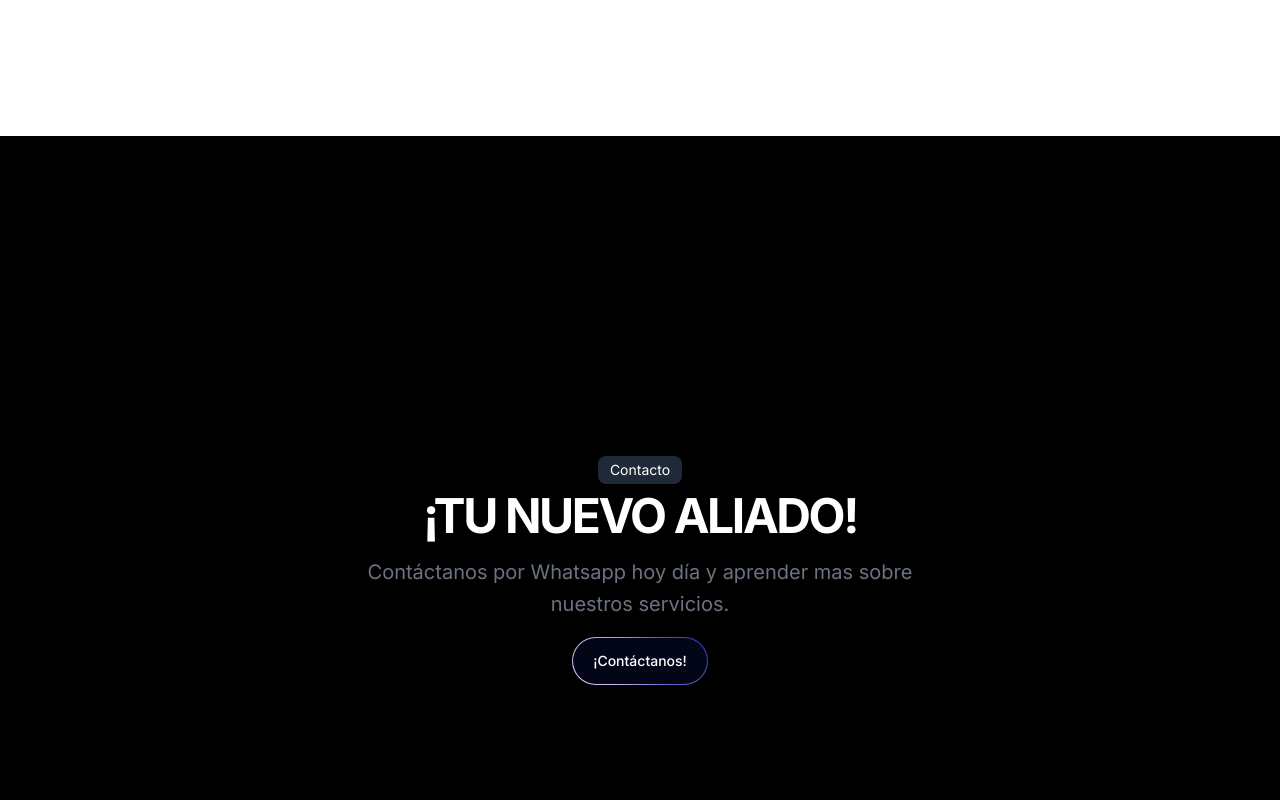
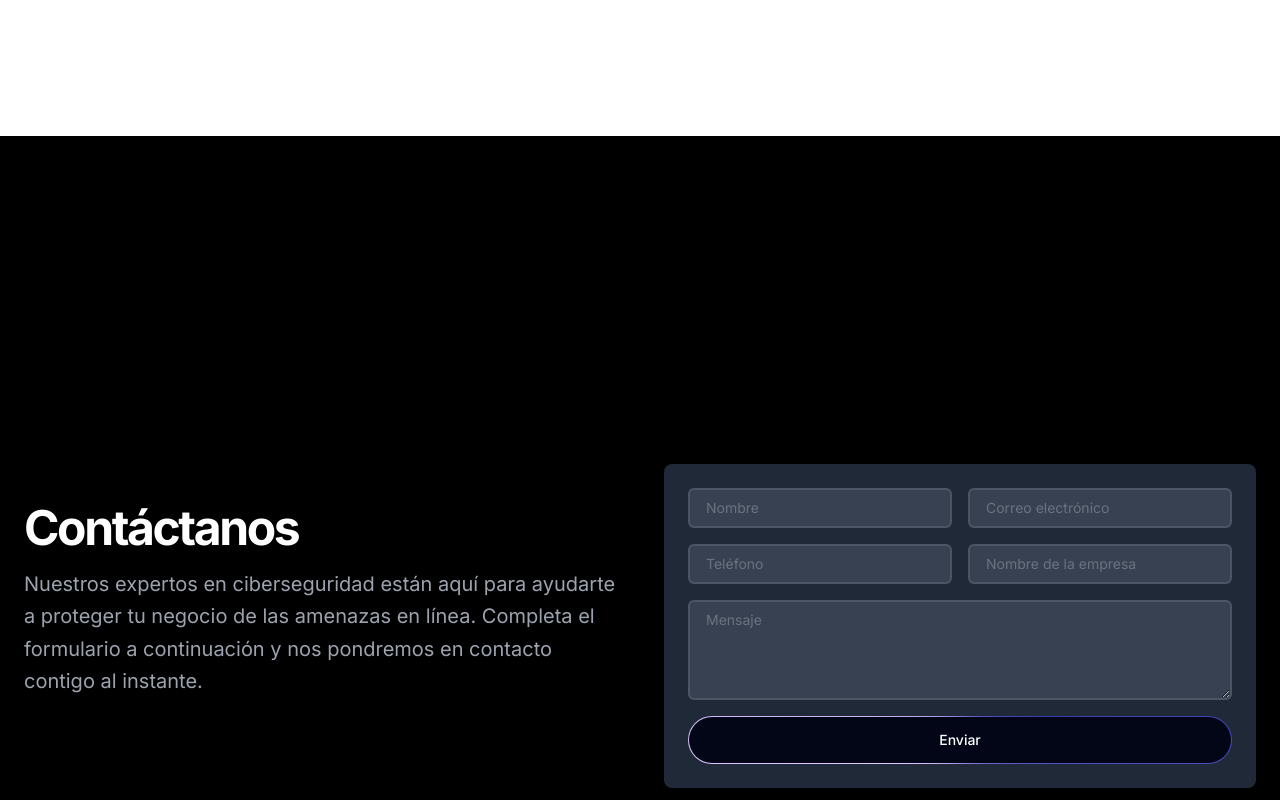
Before and after one commit to ISCDDev/Landing_ISCD, a Next.js app: page / in a window 1280 px wide. Shown: the part 5800-6600 px from the top of the page. Built offline with nearby package versions, Linux system fonts and the light colour scheme.

Commit message:
add a form to contact

```diff
--- a/package.json
+++ b/package.json
@@ -19,6 +19,7 @@
     "next-videos": "^1.4.1",
     "react": "^18",
     "react-dom": "^18",
+    "sonner": "^1.4.41",
     "tailwind-merge": "^2.2.2",
     "tailwindcss-animate": "^1.0.7"
   },
--- /dev/null
+++ b/src/components/component/form-contact.jsx
@@ -0,0 +1,129 @@
+import { useState } from 'react';
+import { Input } from "@/components/ui/input";
+import { Textarea } from "@/components/ui/textarea";
+import { motion } from "framer-motion";
+import { Toaster, toast } from 'sonner'
+export function FormContact() {
+  const [formData, setFormData] = useState({
+    name: '',
+    email: '',
+    phone: '',
+    company: '',
+    message: ''
+  });
+
+  const handleChange = (e) => {
+    const { name, value } = e.target;
+    setFormData(prevState => ({
+      ...prevState,
+      [name]: value
+    }));
+  };
+
+  const handleSubmit = async (e) => {
+    e.preventDefault();
+    try {
+      const response = await fetch('https://formspree.io/f/mleqaaql', {
+        method: 'POST',
+        headers: {
+          'Content-Type': 'application/json'
+        },
+        body: JSON.stringify(formData)
+      });
+      if (response.ok) {
+
+        toast.success('Formulario enviado correctamente')
+      } else {
+
+        toast.error('Hubo un problema al enviar el formulario')
+      }
+    } catch (error) {
+
+      toast.error('Hubo un problema al enviar el formulario')
+    }
+  };
+
+  return (
+    <motion.section
+      initial={{ opacity: 0, y: 200 }}
+      whileInView={{ opacity: 1, y: 0 }}
+      transition={{ duration: 1.8 }}
+      key="1"
+      className="w-full py-12 md:py-24 lg:py-32 mt-36 mb-36 "
+      id="contacto"
+    >
+      <Toaster richColors  />
+      <div className="container px-4 md:px-6 pt-14">
+        <div className="grid gap-8 md:grid-cols-2 lg:gap-12">
+          <div className="space-y-4 py-10">
+            <h2 className="text-3xl font-bold tracking-tighter text-white sm:text-4xl md:text-5xl">Contáctanos</h2>
+            <p className="max-w-[600px] text-gray-400 md:text-xl/relaxed">
+              Nuestros expertos en ciberseguridad están aquí para ayudarte a proteger tu negocio de las amenazas en
+              línea. Completa el formulario a continuación y nos pondremos en contacto contigo al instante.
+            </p>
+          </div>
+          <div className="rounded-lg bg-gray-800 p-6 shadow-lg dark:bg-gray-800 dark:shadow-none">
+            <form onSubmit={handleSubmit} className="space-y-4">
+              <div className="grid grid-cols-1 gap-4 sm:grid-cols-2">
+                <Input
+                  className="rounded-md border-2 border-gray-600 bg-gray-700 px-4 py-2 text-gray-300 focus:border-indigo-500 focus:outline-none dark:border-gray-600 dark:bg-gray-700 dark:text-gray-300"
+                  id="name"
+                  name="name"
+                  value={formData.name}
+                  onChange={handleChange}
+                  placeholder="Nombre"
+                />
+                <Input
+                  className="rounded-md border-2 border-gray-600 bg-gray-700 px-4 py-2 text-gray-300 focus:border-indigo-500 focus:outline-none dark:border-gray-600 dark:bg-gray-700 dark:text-gray-300"
+                  id="email"
+                  name="email"
+                  value={formData.email}
+                  onChange={handleChange}
+                  placeholder="Correo electrónico"
+                  type="email"
+                />
+              </div>
+              <div className="grid grid-cols-1 gap-4 sm:grid-cols-2">
+                <Input
+                  className="rounded-md border-2 border-gray-600 bg-gray-700 px-4 py-2 text-gray-300 focus:border-indigo-500 focus:outline-none dark:border-gray-600 dark:bg-gray-700 dark:text-gray-300"
+                  id="phone"
+                  name="phone"
+                  value={formData.phone}
+                  onChange={handleChange}
+                  placeholder="Teléfono"
+                  type="tel"
+                />
+                <Input
+                  className="rounded-md border-2 border-gray-600 bg-gray-700 px-4 py-2 text-gray-300 focus:border-indigo-500 focus:outline-none dark:border-gray-600 dark:bg-gray-700 dark:text-gray-300"
+                  id="company"
+                  name="company"
+                  value={formData.company}
+                  onChange={handleChange}
+                  placeholder="Nombre de la empresa"
+                />
+              </div>
+              <Textarea
+                className="w-full rounded-md border-2 border-gray-600 bg-gray-700 px-4 py-2 text-gray-300 focus:border-indigo-500 focus:outline-none dark:border-gray-600 dark:bg-gray-700 dark:text-gray-300"
+                id="message"
+                name="message"
+                value={formData.message}
+                onChange={handleChange}
+                placeholder="Mensaje"
+                rows={4}
+              />
+              <button
+                type="submit"
+                className="relative inline-flex h-12 overflow-hidden rounded-full p-[1px] focus:outline-none focus:ring-2 focus:ring-slate-400 focus:ring-offset-2 focus:ring-offset-slate-50 w-full"
+              >
+                <span className="absolute inset-[-1000%] animate-[spin_2s_linear_infinite] bg-[conic-gradient(from_90deg_at_50%_50%,#E2CBFF_0%,#393BB2_50%,#E2CBFF_100%)]" />
+                <span className="inline-flex h-full w-full cursor-pointer items-center justify-center rounded-full bg-slate-950 px-5 py-1 text-sm font-medium text-white backdrop-blur-3xl font-bold">
+                  Enviar
+                </span>
+              </button>
+            </form>
+          </div>
+        </div>
+      </div>
+    </motion.section>
+  );
+}
--- a/src/components/component/sections.jsx
+++ b/src/components/component/sections.jsx
@@ -1,7 +1,7 @@
 "use client";
 import Image from "next/image";
 import { motion } from "framer-motion";
-
+import { FormContact } from "./form-contact";
 export function Sections() {
   return (
     <div className="flex flex-col w-full min-h-screen text-white">
@@ -307,7 +307,13 @@ export function Sections() {
             </div>
           </motion.div>
         </section> */}
-        <section className="w-full py-80 flex justify-center" id="contacto">
+
+
+
+<FormContact />
+
+
+        {/* <section className="w-full py-80 flex justify-center" id="contacto">
           <motion.div
             className="container px-4 md:px-6"
             initial={{ opacity: 0, scale: 0.4 }}
@@ -327,12 +333,7 @@ export function Sections() {
               Contáctanos por Whatsapp hoy día y aprender mas sobre nuestros servicios.
               </p>
               <div className="flex flex-col gap-2 min-[400px]:flex-row">
-                {/* <Link
-                  className="inline-flex h-10 items-center justify-center rounded-md bg-gray-900 px-8 text-sm font-medium text-gray-50 shadow transition-colors hover:bg-gray-900/90 focus-visible:outline-none focus-visible:ring-1 focus-visible:ring-gray-950 disabled:pointer-events-none disabled:opacity-50"
-                  href="#"
-                >
-                  Contact Us
-                </Link> */}
+
                 <motion.a
                   href="https://wa.link/ic21kp"
                   className="relative inline-flex h-12 overflow-hidden rounded-full p-[1px] focus:outline-none focus:ring-2 focus:ring-slate-400 focus:ring-offset-2 focus:ring-offset-slate-50"
@@ -345,7 +346,7 @@ export function Sections() {
               </div>
             </div>
           </motion.div>
-        </section>
+        </section> */}
       </main>
     </div>
   );
--- a/src/components/ui/button.jsx
+++ b/src/components/ui/button.jsx
@@ -15,7 +15,7 @@ const buttonVariants = cva(
         outline:
           "border border-gray-200 bg-white hover:bg-gray-100 hover:text-gray-900 dark:border-gray-800 dark:bg-gray-950 dark:hover:bg-gray-800 dark:hover:text-gray-50",
         secondary:
-          "bg-blue-iscd text-white hover:bg-blue-iscd/60",
+          "bg-gray-100 text-gray-900 hover:bg-gray-100/80 dark:bg-gray-800 dark:text-gray-50 dark:hover:bg-gray-800/80",
         ghost: "hover:bg-gray-100 hover:text-gray-900 dark:hover:bg-gray-800 dark:hover:text-gray-50",
         link: "text-gray-900 underline-offset-4 hover:underline dark:text-gray-50",
       },
--- a/src/components/ui/input.jsx
+++ b/src/components/ui/input.jsx
@@ -7,8 +7,7 @@ const Input = React.forwardRef(({ className, type, ...props }, ref) => {
     (<input
       type={type}
       className={cn(
-        "flex h-10 w-full rounded-md border border-gray-200 bg-white px-3 py-2 text-sm ring-offset-white file:border-0 file:bg-transparent file:text-sm file:font-medium placeholder:text-gray-500 focus-visible:outline-none focus-visible:ring-2 focus-visible:ring-gray-950 focus-visible:ring-offset-2 disabled:cursor-not-allowed disabled:opacity-50 ",
-        //dark:border-gray-800 dark:bg-gray-950 dark:ring-offset-gray-950 dark:placeholder:text-gray-400 dark:focus-visible:ring-gray-300
+        "flex h-10 w-full rounded-md border border-gray-200 bg-white px-3 py-2 text-sm ring-offset-white file:border-0 file:bg-transparent file:text-sm file:font-medium placeholder:text-gray-500 focus-visible:outline-none focus-visible:ring-2 focus-visible:ring-gray-950 focus-visible:ring-offset-2 disabled:cursor-not-allowed disabled:opacity-50 dark:border-gray-800 dark:bg-gray-950 dark:ring-offset-gray-950 dark:placeholder:text-gray-400 dark:focus-visible:ring-gray-300",
         className
       )}
       ref={ref}
--- a/src/components/ui/textarea.jsx
+++ b/src/components/ui/textarea.jsx
@@ -6,8 +6,7 @@ const Textarea = React.forwardRef(({ className, ...props }, ref) => {
   return (
     (<textarea
       className={cn(
-        "flex min-h-[80px] w-full rounded-md border border-gray-200 bg-white px-3 py-2 text-sm ring-offset-white placeholder:text-gray-500 focus-visible:outline-none focus-visible:ring-2 focus-visible:ring-gray-950 focus-visible:ring-offset-2 disabled:cursor-not-allowed disabled:opacity-50 ",
-        //dark:border-gray-800 dark:bg-gray-950 dark:ring-offset-gray-950 dark:placeholder:text-gray-400 dark:focus-visible:ring-gray-300
+        "flex min-h-[80px] w-full rounded-md border border-gray-200 bg-white px-3 py-2 text-sm ring-offset-white placeholder:text-gray-500 focus-visible:outline-none focus-visible:ring-2 focus-visible:ring-gray-950 focus-visible:ring-offset-2 disabled:cursor-not-allowed disabled:opacity-50 dark:border-gray-800 dark:bg-gray-950 dark:ring-offset-gray-950 dark:placeholder:text-gray-400 dark:focus-visible:ring-gray-300",
         className
       )}
       ref={ref}
```
Also changed, not shown: 1 other file (tests, documents, lock files or other folders).
